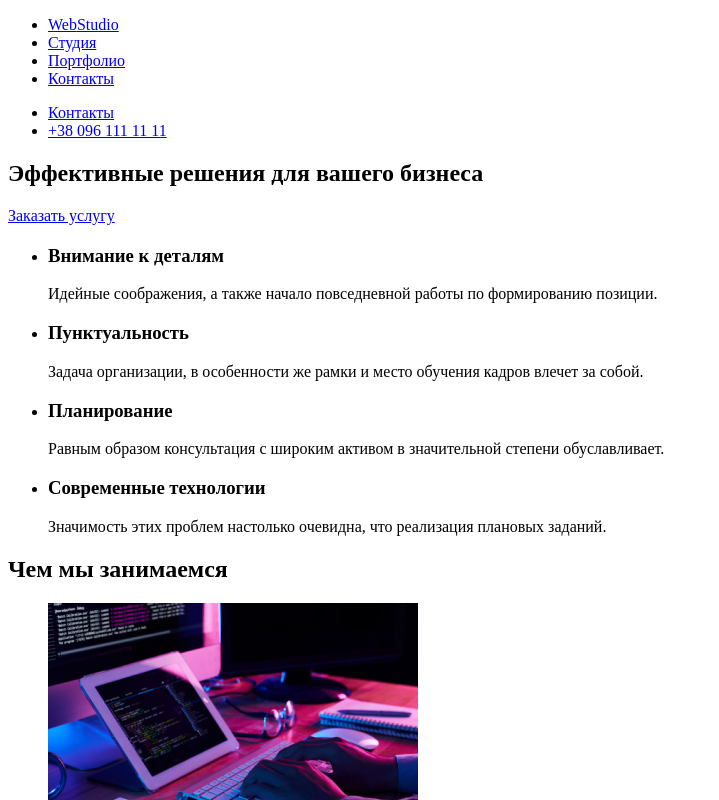
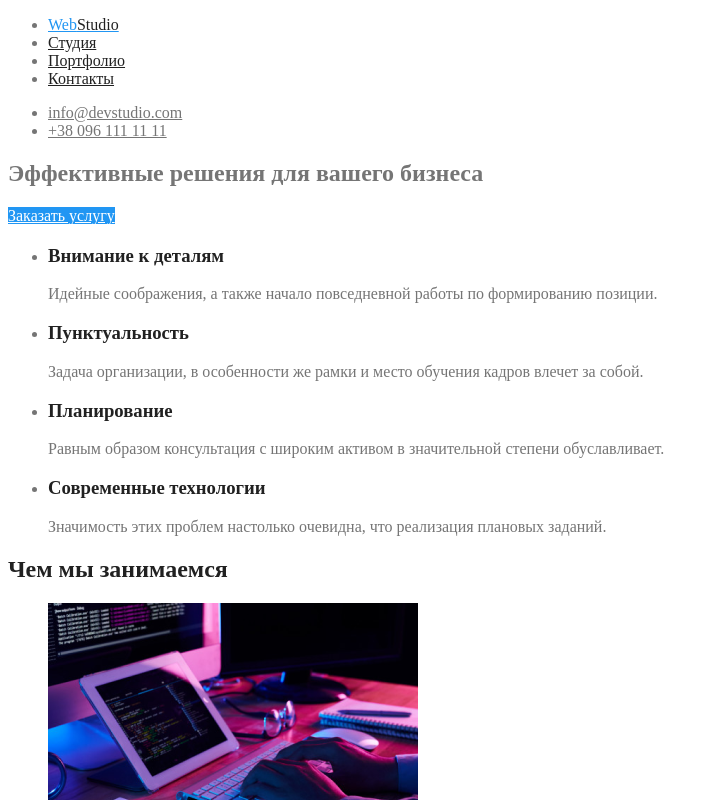
Before and after one commit to Ivan-Pavlukhin/my-project, a plain HTML site: page index.html in a window 1280 px wide. Shown: the top 800 px of the page, without its empty margins (0-719 px from the left). Drawn offline with Linux system fonts and the light colour scheme.

Commit message:
Добавляет стили к тексту

```diff
--- a/css/style.css
+++ b/css/style.css
@@ -0,0 +1,68 @@
+/* палитра цветов */
+:root {
+  --primary-text-color: #757575;
+  --title-text-color: #212121;
+  --accent-color: #2196f3;
+  --primary-white-color: #ffffff;
+}
+
+/* body */
+body {
+  color: var(--primary-text-color);
+  background: var(--primary-white-color);
+}
+
+/* title */
+.title {
+  color: var(--title-text-color);
+}
+
+/* logo */
+.logo-blue {
+  color: var(--accent-color);
+}
+.logo-black {
+  color: var(--title-text-color);
+}
+
+.logo {
+  color: var(--primary-white-color);
+}
+
+/* links header*/
+.header-link {
+  color: var(--title-text-color);
+}
+
+.header-link:hover,
+.header-link:focus,
+.header-link.contacts:hover,
+.header-link.contacts:focus {
+  color: var(--accent-color);
+}
+
+.header-link.contacts {
+  color: #757575;
+}
+
+/* button */
+.button {
+  color: var(--primary-white-color);
+  background-color: var(--accent-color);
+}
+
+.button:hover,
+.button:focus {
+  color: var(--accent-color);
+  background-color: var(--primary-white-color);
+}
+
+/* footer links */
+
+.contact-address {
+  color: var(--primary-white-color);
+}
+
+.us-contact {
+  color: rgba(250, 250, 250, 0.6);
+}
--- a/index.html
+++ b/index.html
@@ -3,36 +3,43 @@
   <head>
     <meta charset="UTF-8" />
     <title>Web Studio</title>
+    <link rel="stylesheet" href="./css/style.css" />
   </head>
   <body>
     <header>
       <nav>
         <ul>
           <li>
-            <a href="/">Web<span>Studio</span></a>
+            <a href="/" class="logo-blue"
+              >Web<span class="logo-black">Studio</span></a
+            >
           </li>
-          <li><a href="/">Студия</a></li>
-          <li><a href="/">Портфолио</a></li>
-          <li><a href="/">Контакты</a></li>
+          <li><a href="/" class="header-link">Студия</a></li>
+          <li><a href="/" class="header-link">Портфолио</a></li>
+          <li><a href="/" class="header-link">Контакты</a></li>
         </ul>
         <ul>
-          <li><a href="/">Контакты</a></li>
-          <li><a href="/">+38 096 111 11 11</a></li>
+          <li>
+            <a href="/" class="header-link contacts">info@devstudio.com</a>
+          </li>
+          <li>
+            <a href="/" class="header-link contacts">+38 096 111 11 11</a>
+          </li>
         </ul>
       </nav>
     </header>
     <!--section hero-->
-    <section>
+    <section class="hero">
       <h1>Эффективные решения для вашего бизнеса</h1>
-      <a href="/">Заказать услугу</a>
+      <a href="/" class="button">Заказать услугу</a>
     </section>
     <!--section company advantages-->
-    <section>
+    <section class="company=advantages">
       <h2></h2>
       <ul>
         <li>
           <p></p>
-          <h3>Внимание к деталям</h3>
+          <h3 class="title">Внимание к деталям</h3>
           <p>
             Идейные соображения, а также начало повседневной работы по
             формированию позиции.
@@ -40,7 +47,7 @@
         </li>
         <li>
           <p></p>
-          <h3>Пунктуальность</h3>
+          <h3 class="title">Пунктуальность</h3>
           <p>
             Задача организации, в особенности же рамки и место обучения кадров
             влечет за собой.
@@ -48,7 +55,7 @@
         </li>
         <li>
           <p></p>
-          <h3>Планирование</h3>
+          <h3 class="title">Планирование</h3>
           <p>
             Равным образом консультация с широким активом в значительной степени
             обуславливает.
@@ -56,7 +63,7 @@
         </li>
         <li>
           <p></p>
-          <h3>Современные технологии</h3>
+          <h3 class="title">Современные технологии</h3>
           <p>
             Значимость этих проблем настолько очевидна, что реализация плановых
             заданий.
@@ -64,9 +71,9 @@
         </li>
       </ul>
     </section>
-    <!--section what are we doing -->
-    <section>
-      <h2>Чем мы занимаемся</h2>
+    <!--section features -->
+    <section class="features">
+      <h2 class="title">Чем мы занимаемся</h2>
       <ul>
         <li>
           <a href=""
@@ -98,43 +105,47 @@
       </ul>
     </section>
     <!--section our team-->
-    <section>
-      <h2>Наша команда</h2>
+    <section class="our-team">
+      <h2 class="title">Наша команда</h2>
       <ul>
         <li>
           <a href="/"
             ><img src="./img/PD.jpg" alt="фото мужчины" width="270"
           /></a>
-          <p>Игорь Демьяненко <span>Product Designer</span></p>
+          <h3 class="title">Игорь Демьяненко</h3>
+          <p>Product Designer</p>
         </li>
         <li>
           <a href="/"
             ><img src="./img/FD.jpg" alt="фото девушки" width="270"
           /></a>
-          <p>Ольга Репина <span>Frontend Developer</span></p>
+          <h3 class="title">Ольга Репина</h3>
+          <p>Frontend Developer</p>
         </li>
         <li>
           <a href="/"
             ><img src="./img/M.jpg" alt="фото мужчины" width="270"
           /></a>
-          <p>Николай Тарасов <span>Marketing</span></p>
+          <h3 class="title">Николай Тарасов</h3>
+          <p>Marketing</p>
         </li>
         <li>
           <a href="/"
             ><img src="./img/UI-D.jpg" alt="фото мужчины" width="270"
           /></a>
-          <p>Михаил Ермаков <span>UI Designer</span></p>
+          <h3 class="title">Михаил Ермаков</h3>
+          <p>UI Designer</p>
         </li>
       </ul>
     </section>
     <footer>
-      <a href="/">Web<span>Studio</span></a>
+      <a href="/" class="logo-blue">Web<span class="logo">Studio</span></a>
       <address>
-        <a href="/">г. Киев, пр-т Леси Украинки, 26</a>
+        <a href="/" class="contact-address">г. Киев, пр-т Леси Украинки, 26</a>
       </address>
       <ul>
-        <li><a href="/">info@example.com</a></li>
-        <li><a href="/">+38 099 111 11 11</a></li>
+        <li><a href="/" class="us-contact">info@example.com</a></li>
+        <li><a href="/" class="us-contact">+38 099 111 11 11</a></li>
       </ul>
     </footer>
   </body>
```
